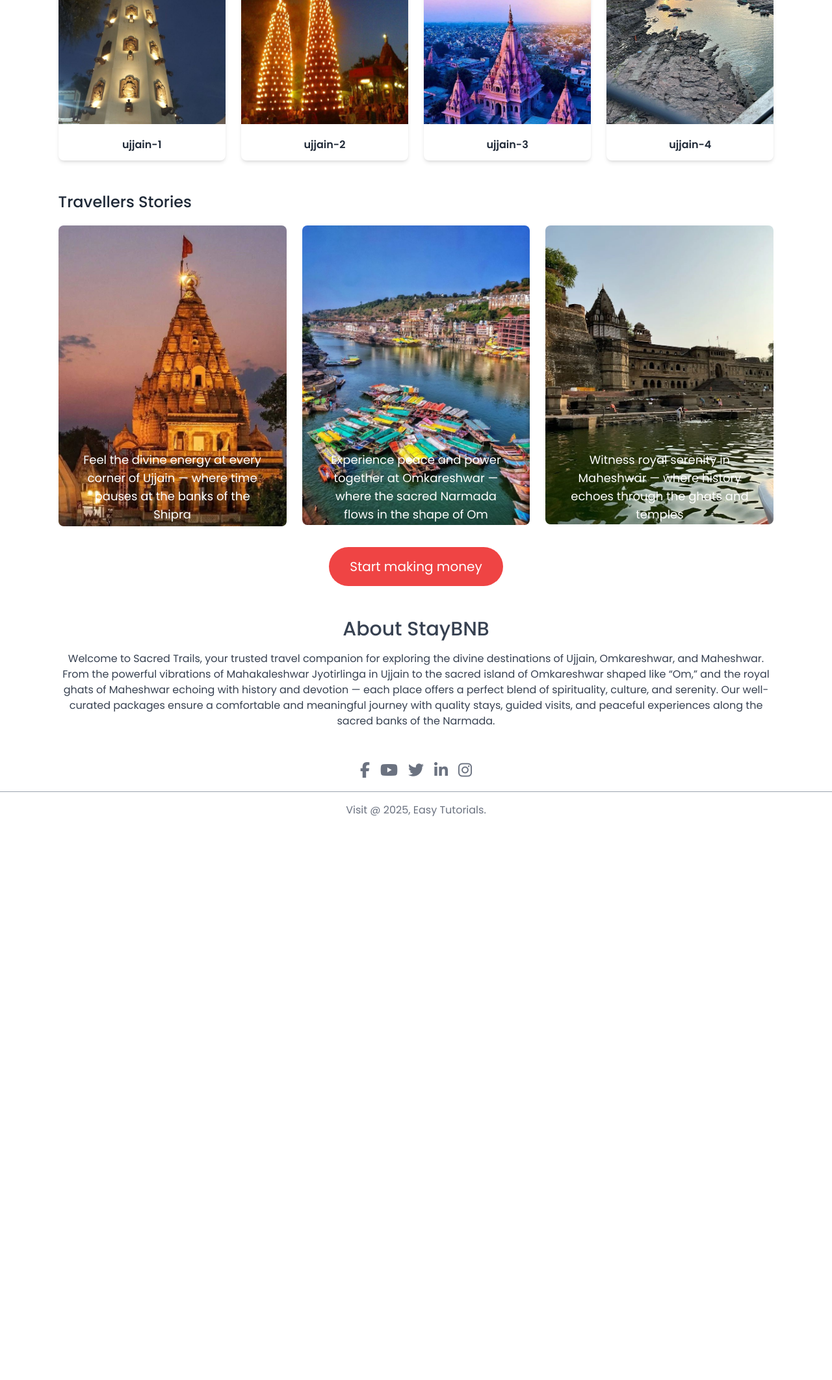
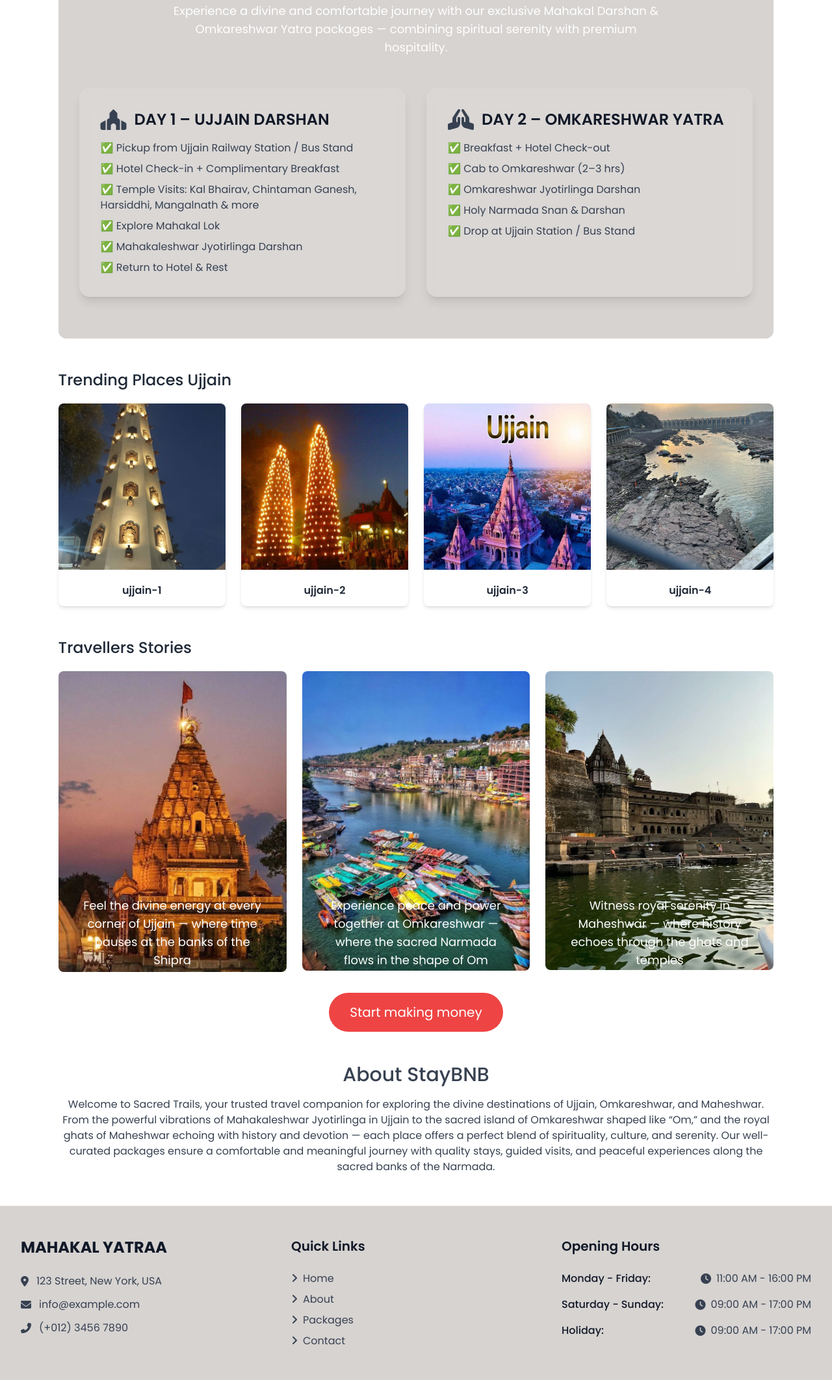
Before and after one commit to kartik-613/ujjainHTML, a plain HTML site: page index.html in a window 1280 px wide. Shown: the part 1990-4114 px from the top of the page at 65% size. Before the commit the page ends 3313 px from the top, so only its background shows below. Drawn offline with nearby package versions, Linux system fonts and the light colour scheme.

Commit message:
four commit

```diff
--- a/index.html
+++ b/index.html
@@ -162,7 +162,7 @@
       </div>
 
       <!-- Our Packages Section -->
-      <section class="py-8 bg-cover bg-center bg-[]">
+      <section class="py-8 bg-cover bg-center">
         <div class="max-w-7xl mx-auto">
           <!-- Heading -->
           <div class="mb-12 text-center">
@@ -306,6 +306,59 @@
           </div>
         </div>
       </section>
+<!-- Service Section -->
+<!-- Mahakal Service Section -->
+<section class="py-16 bg-cover bg-center rounded-xl bg-stone-300" style="background-image: url('images/');">
+  <div class="max-w-7xl mx-auto px-6 sm:px-8">
+
+    <!-- Heading -->
+    <div class="text-center max-w-3xl mx-auto pb-12">
+      <h4 class="text-3xl sm:text-4xl font-semibold text-gray-700">Our Service</h4>
+      <h1 class="text-4xl sm:text-5xl font-bold text-gray-900 mb-4">Explore Our Mahakal Service</h1>
+      <p class="text-white text-lg">
+        Experience a divine and comfortable journey with our exclusive Mahakal Darshan & Omkareshwar Yatra
+        packages — combining spiritual serenity with premium hospitality.
+      </p>
+    </div>
+
+    <!-- Service Cards -->
+    <div class="grid grid-cols-1 md:grid-cols-2 gap-8">
+
+      <!-- Day 1 Card -->
+      <div class="bg-white/10 backdrop-blur-md rounded-2xl p-8 text-white shadow-lg hover:shadow-2xl transition duration-300 border border-gray-300/20">
+        <div class="flex items-center mb-4">
+          <i class="fas fa-place-of-worship fa-2x text-gray-700 mr-3"></i>
+          <h4 class="text-xl sm:text-2xl font-semibold uppercase text-gray-900">Day 1 – Ujjain Darshan</h4>
+        </div>
+        <ul class="list-none space-y-2 text-gray-700">
+          <li>✅ Pickup from Ujjain Railway Station / Bus Stand</li>
+          <li>✅ Hotel Check-in + Complimentary Breakfast</li>
+          <li>✅ Temple Visits: Kal Bhairav, Chintaman Ganesh, Harsiddhi, Mangalnath & more</li>
+          <li>✅ Explore Mahakal Lok</li>
+          <li>✅ Mahakaleshwar Jyotirlinga Darshan</li>
+          <li>✅ Return to Hotel & Rest</li>
+        </ul>
+      </div>
+
+      <!-- Day 2 Card -->
+      <div class="bg-white/10 backdrop-blur-md rounded-2xl p-8 text-white shadow-lg hover:shadow-2xl transition duration-300 border border-gray-300/20">
+        <div class="flex items-center mb-4">
+          <i class="fas fa-hands-praying fa-2x text-gray-700 mr-3"></i>
+          <h4 class="text-xl sm:text-2xl font-semibold uppercase text-gray-900">Day 2 – Omkareshwar Yatra</h4>
+        </div>
+        <ul class="list-none space-y-2 text-gray-700">
+          <li>✅ Breakfast + Hotel Check-out</li>
+          <li>✅ Cab to Omkareshwar (2–3 hrs)</li>
+          <li>✅ Omkareshwar Jyotirlinga Darshan</li>
+          <li>✅ Holy Narmada Snan & Darshan</li>
+          <li>✅ Drop at Ujjain Station / Bus Stand</li>
+        </ul>
+      </div>
+
+    </div>
+  </div>
+</section>
+
 
       <!-- Trending Section -->
       <h2 class="text-2xl font-medium mt-12 mb-5 text-gray-800">
@@ -422,7 +475,7 @@
     </main>
 
     <!-- Footer -->
-    <footer class="text-center mb-12">
+    <!-- <footer class="text-center mb-12">
       <div class="flex justify-center gap-4 text-gray-500 text-2xl mb-4">
         <a href="#"><i class="fa-brands fa-facebook-f"></i></a>
         <a href="#"><i class="fa-brands fa-youtube"></i></a>
@@ -432,7 +485,86 @@
       </div>
       <hr class="border-gray-400 mb-4" />
       <p class="text-gray-500 pb-4">Visit @ 2025, Easy Tutorials.</p>
-    </footer>
+    </footer> -->
+    <div id="contact" class="w-full py-12 bg-stone-300">
+  <div class="max-w-7xl mx-auto px-6 sm:px-8">
+    <div class="grid grid-cols-1 md:grid-cols-2 xl:grid-cols-3 gap-8">
+
+      <!-- About / Contact Info -->
+      <div>
+        <a href="index.html" class="block mb-6">
+          <h4 class="text-gray-900 text-2xl font-bold">MAHAKAL YATRAA</h4>
+        </a>
+        <div class="flex items-center mb-3">
+          <i class="fas fa-map-marker-alt text-gray-700 mr-3"></i>
+          <p class="text-gray-700">123 Street, New York, USA</p>
+        </div>
+        <div class="flex items-center mb-3">
+          <i class="fas fa-envelope text-gray-700 mr-3"></i>
+          <p class="text-gray-700">info@example.com</p>
+        </div>
+        <div class="flex items-center">
+          <i class="fa fa-phone-alt text-gray-700 mr-3"></i>
+          <p class="text-gray-700">(+012) 3456 7890</p>
+        </div>
+      </div>
+
+      <!-- Quick Links -->
+      <div>
+        <h4 class="text-gray-900 text-xl font-semibold mb-6">Quick Links</h4>
+        <ul class="space-y-2">
+          <li>
+            <a href="index.html" class="text-gray-700 hover:text-gray-700">
+              <i class="fas fa-angle-right mr-2"></i>Home
+            </a>
+          </li>
+          <li>
+            <a href="#about" class="text-gray-700 hover:text-gray-700">
+              <i class="fas fa-angle-right mr-2"></i>About
+            </a>
+          </li>
+          <li>
+            <a href="#packages" class="text-gray-700 hover:text-gray-700">
+              <i class="fas fa-angle-right mr-2"></i>Packages
+            </a>
+          </li>
+          <li>
+            <a href="#contact" class="text-gray-700 hover:text-gray-700">
+              <i class="fas fa-angle-right mr-2"></i>Contact
+            </a>
+          </li>
+        </ul>
+      </div>
+
+      <!-- Opening Hours -->
+      <div>
+        <h4 class="text-gray-900 text-xl font-semibold mb-6">Opening Hours</h4>
+        <div class="space-y-4">
+          <div class="flex justify-between items-center">
+            <h6 class="text-gray-900 font-medium">Monday - Friday:</h6>
+            <p class="text-gray-700 flex items-center">
+              <i class="fas fa-clock text-gray-700 mr-2"></i>11:00 AM - 16:00 PM
+            </p>
+          </div>
+          <div class="flex justify-between items-center">
+            <h6 class="text-gray-900 font-medium">Saturday - Sunday:</h6>
+            <p class="text-gray-700 flex items-center">
+              <i class="fas fa-clock text-gray-700 mr-2"></i>09:00 AM - 17:00 PM
+            </p>
+          </div>
+          <div class="flex justify-between items-center">
+            <h6 class="text-gray-900 font-medium">Holiday:</h6>
+            <p class="text-gray-700 flex items-center">
+              <i class="fas fa-clock text-gray-700 mr-2"></i>09:00 AM - 17:00 PM
+            </p>
+          </div>
+        </div>
+      </div>
+
+    </div>
+  </div>
+</div>
+
     <script>
       const hamburger = document.getElementById("hamburger");
       const menu = document.getElementById("menu");
```
